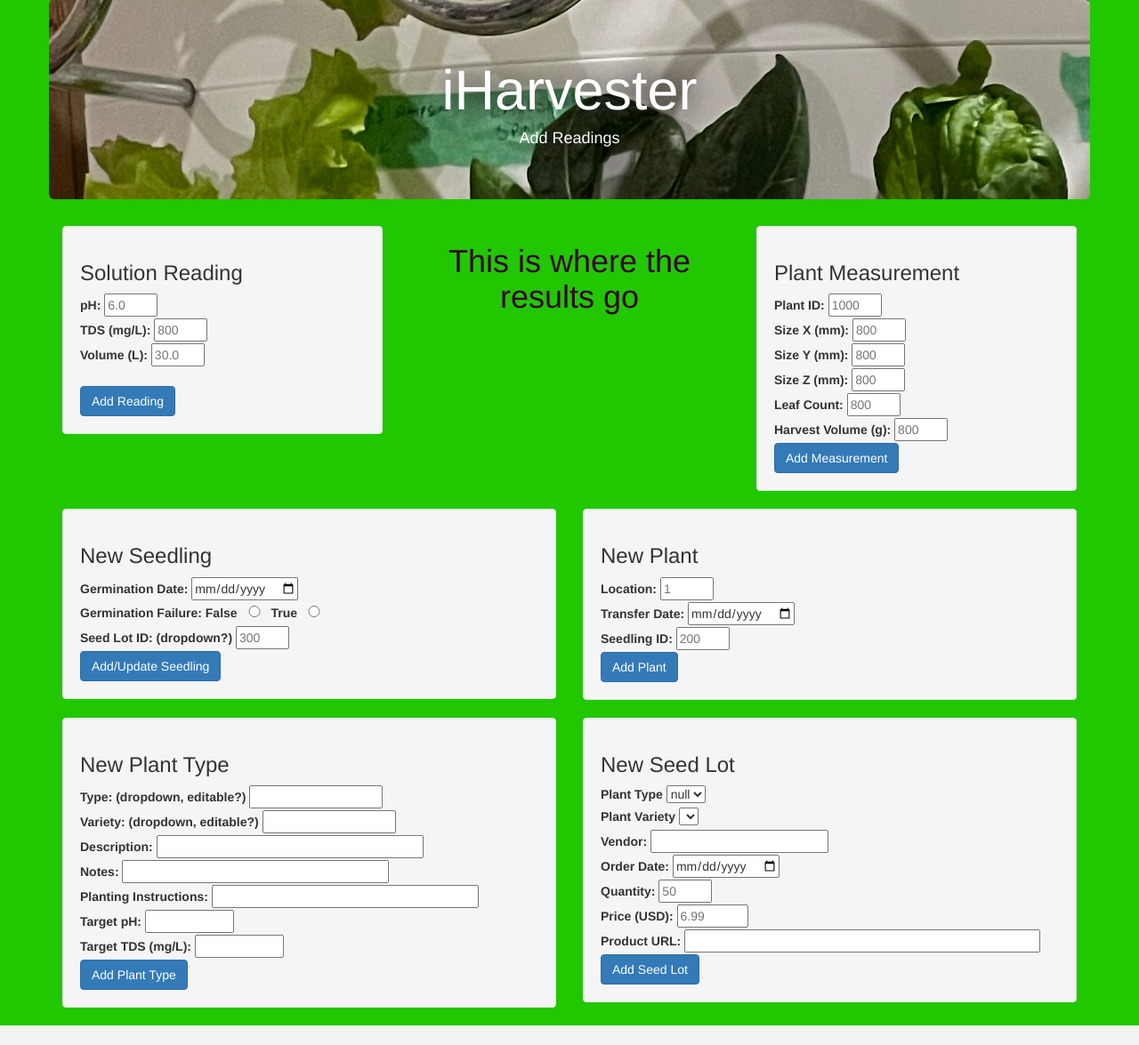
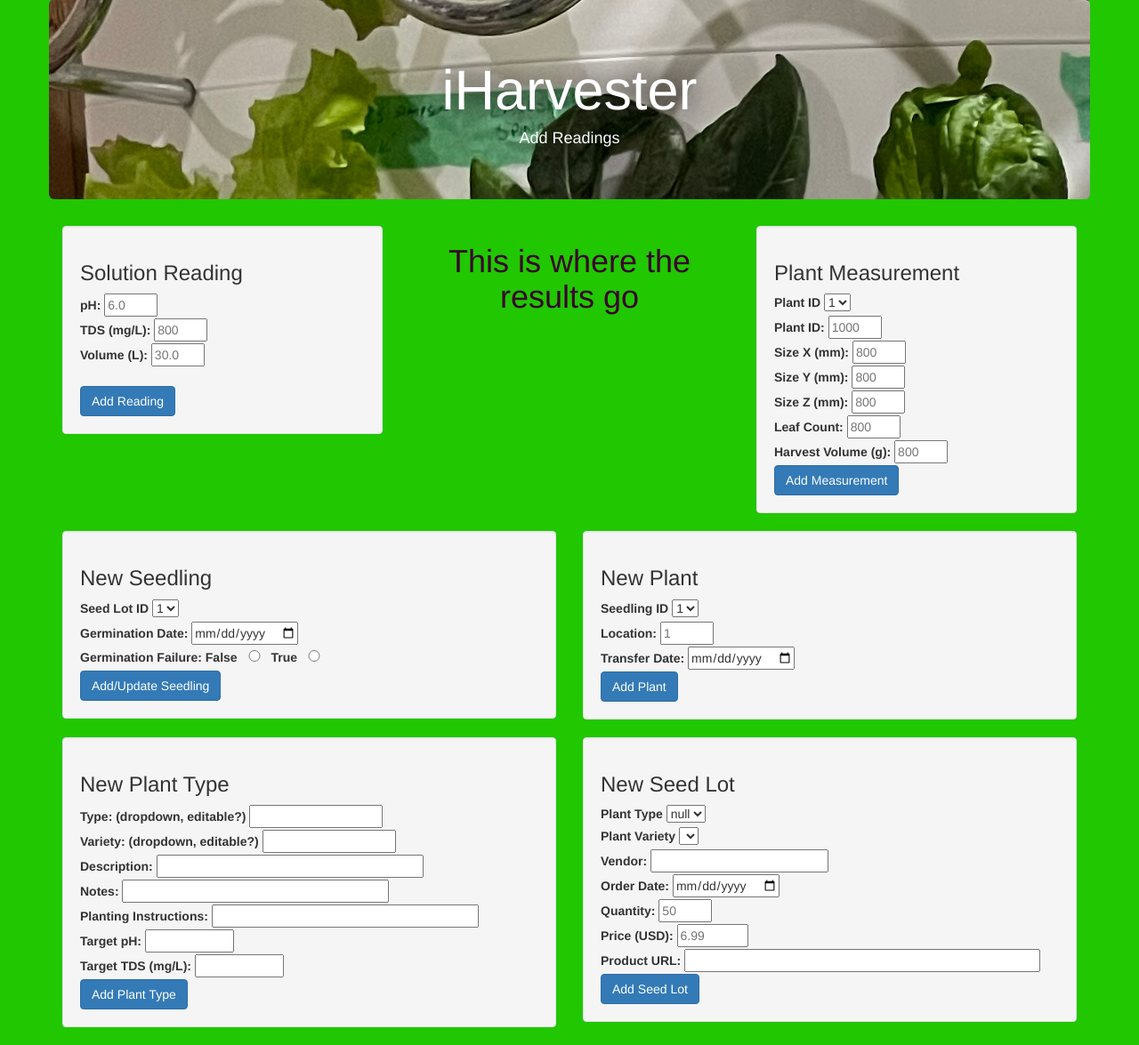
Before and after one commit to kylejohnsonks/Harvester, a Flask app: page /measurements in a window 1280 px wide. Shown: the part 73-1248 px from the top of the page at 89% size. Before the commit the page ends 1226 px from the top, so only its background shows below. Run offline with Flask 2, Linux system fonts and the light colour scheme; tables that the repository leaves empty hold one stand-in row (values such as "Sample post"); lists and menus that the app fills with data are empty; some libraries are stand-ins or nearby versions.

Commit message:
all dropdowns

```diff
--- a/iharvester/app.py
+++ b/iharvester/app.py
@@ -69,12 +69,36 @@
 #get New seed lot drop down values
 def dropdowns():
     pt_types=[]
+    sl_ids=[]
+    s_ids=[]
+    plant_ids=[]
     stmt=select(pt_meta.c.type).distinct().order_by(pt_meta.c.type)
     with Session(engine) as session:
         for row in session.execute(stmt):
             pt_types.append(row[0])
-    dropdowns={'pt_types':pt_types}
+
+    #new seedling, seed lot IDs
+    stmt=select(sl_meta.c.id).order_by(sl_meta.c.id)
+    with Session(engine) as session:
+        for row in session.execute(stmt):
+            sl_ids.append(row[0])
+
+    #New plant, seedling ID
+    stmt=select(s_meta.c.id).order_by(s_meta.c.id)
+    with Session(engine) as session:
+        for row in session.execute(stmt):
+            s_ids.append(row[0])
+
+    #plant Measurement, plant ID
+    stmt=select(plants_meta.c.id).order_by(plants_meta.c.id)
+    with Session(engine) as session:
+        for row in session.execute(stmt):
+            plant_ids.append(row[0])
+
+    dropdowns={'pt_types':pt_types,'sl_ids':sl_ids,'s_ids':s_ids,'plant_ids':plant_ids}
     return (jsonify(dropdowns))
+
+
 
 #measurements button
 @app.route('/measurements')
--- a/iharvester/static/js/app.js
+++ b/iharvester/static/js/app.js
@@ -55,6 +55,18 @@
     var opt = document.createElement("option");
     document.getElementById("plant_type").innerHTML += '<option id="' + i + '" value="' + dropdowns.pt_types[i] + '">'+dropdowns.pt_types[i]+'</option>';
   };
+  for (i=0; i < dropdowns.sl_ids.length; i++){
+    var opt = document.createElement("option");
+    document.getElementById("seed_lot_id").innerHTML += '<option id="' + i + '" value="' + dropdowns.sl_ids[i] + '">'+dropdowns.sl_ids[i]+'</option>';
+  };
+  for (i=0; i < dropdowns.s_ids.length; i++){
+    var opt = document.createElement("option");
+    document.getElementById("seedling_id").innerHTML += '<option id="' + i + '" value="' + dropdowns.s_ids[i] + '">'+dropdowns.s_ids[i]+'</option>';
+  };
+  for (i=0; i < dropdowns.plant_ids.length; i++){
+    var opt = document.createElement("option");
+    document.getElementById("plantID").innerHTML += '<option id="' + i + '" value="' + dropdowns.plant_ids[i] + '">'+dropdowns.plant_ids[i]+'</option>';
+  };
   }
 //
 //fetch dropdown info on page load
--- a/iharvester/static/js/plots.js
+++ b/iharvester/static/js/plots.js
@@ -74,8 +74,8 @@
         // Use Plotly to plot the data with the layout.
         Plotly.newPlot("solution_chart",allTraces, layout)
     }
+    chartdata()
 
-    chartdata()
 
 };
 
--- a/iharvester/templates/index.html
+++ b/iharvester/templates/index.html
@@ -70,7 +70,7 @@
   <script src="https://cdnjs.cloudflare.com/ajax/libs/d3/5.5.0/d3.js"></script>
   <script src="https://cdn.plot.ly/plotly-latest.min.js"></script>
   <script src="static/js/app.js"></script>
-  <script src="static/js/plots.js"></script>
+
 
 </body>
 
--- a/iharvester/templates/measurements.html
+++ b/iharvester/templates/measurements.html
@@ -48,6 +48,10 @@
       <div class="col-md-4">
         <div class="well">
           <h3>Plant Measurement</h3>
+          <form>
+            <label>Plant ID</label>
+              <select class="add_pm" id="plantID"></select>
+          </form>
           <label for="plantID">Plant ID: </label>
           <input class="add_pm" type="text" inputmode="numeric" name="plantID" placeholder="1000" style="width: 60px;"> </input><br>
           <label for="size_x">Size X (mm): </label>
@@ -71,6 +75,10 @@
       <div class="col-lg-6">
         <div class="well">
           <h3>New Seedling</h3>
+          <form>
+            <label>Seed Lot ID</label>
+              <select class="add_seedling" id="seed_lot_id"></select>
+          </form>
           <label for="germination_date">Germination Date: </label>
           <input class="add_seedling" type="date" name="germination_date" style="width: 120px;"> </input><br>
           <b>Germination Failure: </b>
@@ -78,8 +86,7 @@
           <input class="add_seedling" type="radio" name="germination_failure" id="False" value="False" style="width: 30px;"> </input>
           <label for="True">True</label>
           <input class="add_seedling" type="radio" name="germination_failure" id="True" value="True" style="width: 30px;"> </input><br>
-          <label for="seed_lot_id">Seed Lot ID: (dropdown?)</label>
-          <input class="add_seedling" type="text" inputmode="numeric" name="seed_lot_id" placeholder="300" style="width: 60px;"> </input><br>
+
           <a class="btn btn-primary btn-md" id="add_seedling_button" role="button">Add/Update Seedling</a>
         </div>
       </div>
@@ -87,12 +94,15 @@
       <div class="col-lg-6">
         <div class="well">
           <h3>New Plant</h3>
+          <form>
+            <label>Seedling ID</label>
+              <select class="add_plant" id="seedling_id"></select>
+          </form>
           <label for="location">Location: </label>
           <input class="add_plant" type="text" inputmode="numeric" name="location" placeholder="1" style="width: 60px;"> </input><br>
           <label for="transfer_date">Transfer Date: </label>
           <input class="add_plant" type="date" name="transfer_date" placeholder="1000" style="width: 120px;"> </input><br>
-          <label for="seedling_id">Seedling ID: </label>
-          <input class="add_plant" type="text" name="seedling_id" placeholder="200" style="width: 60px;"> </input><br>
+
           <a class="btn btn-primary btn-md" id="add_plant_button" role="button">Add Plant</a>
         </div>
       </div>
```
